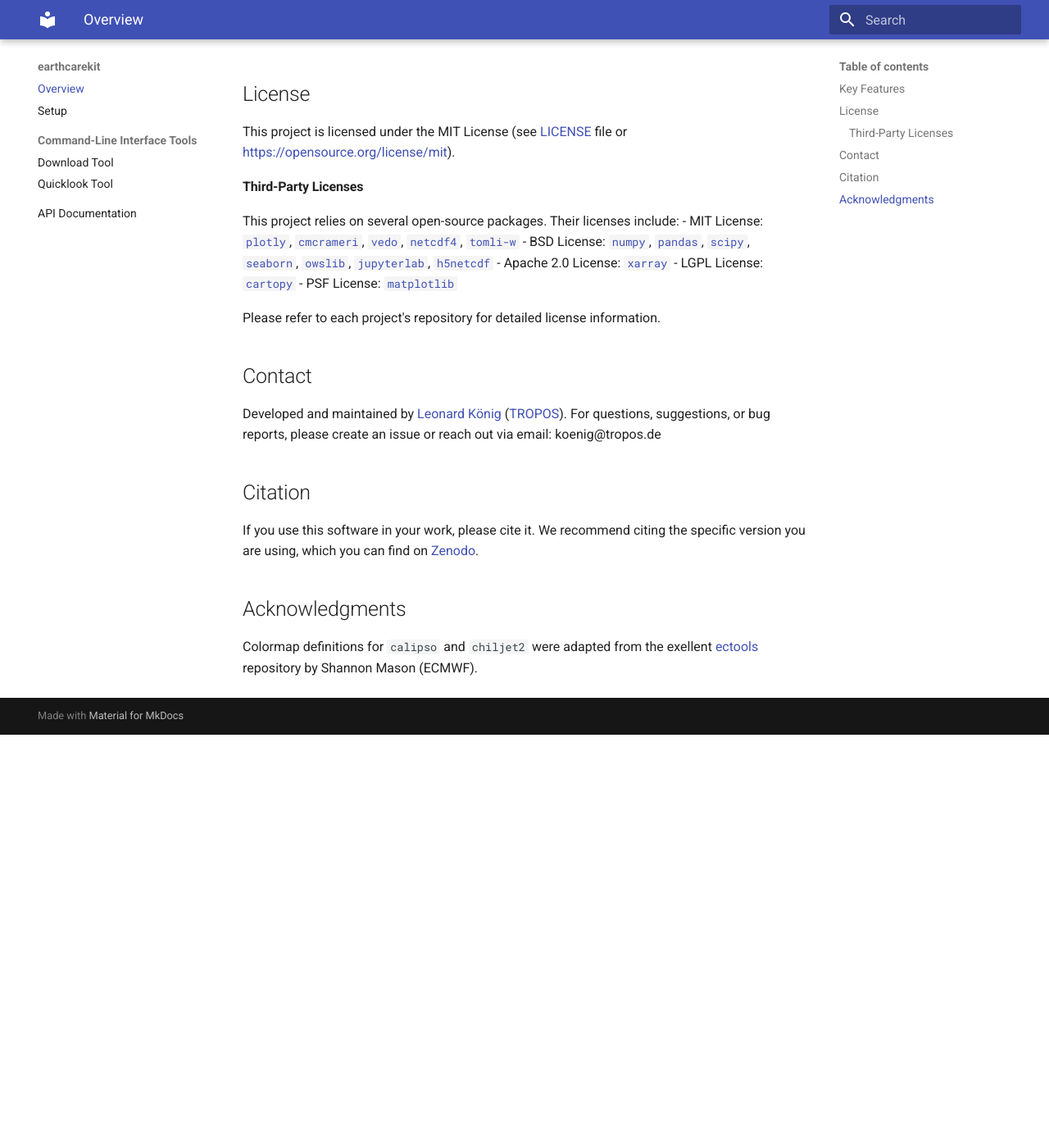
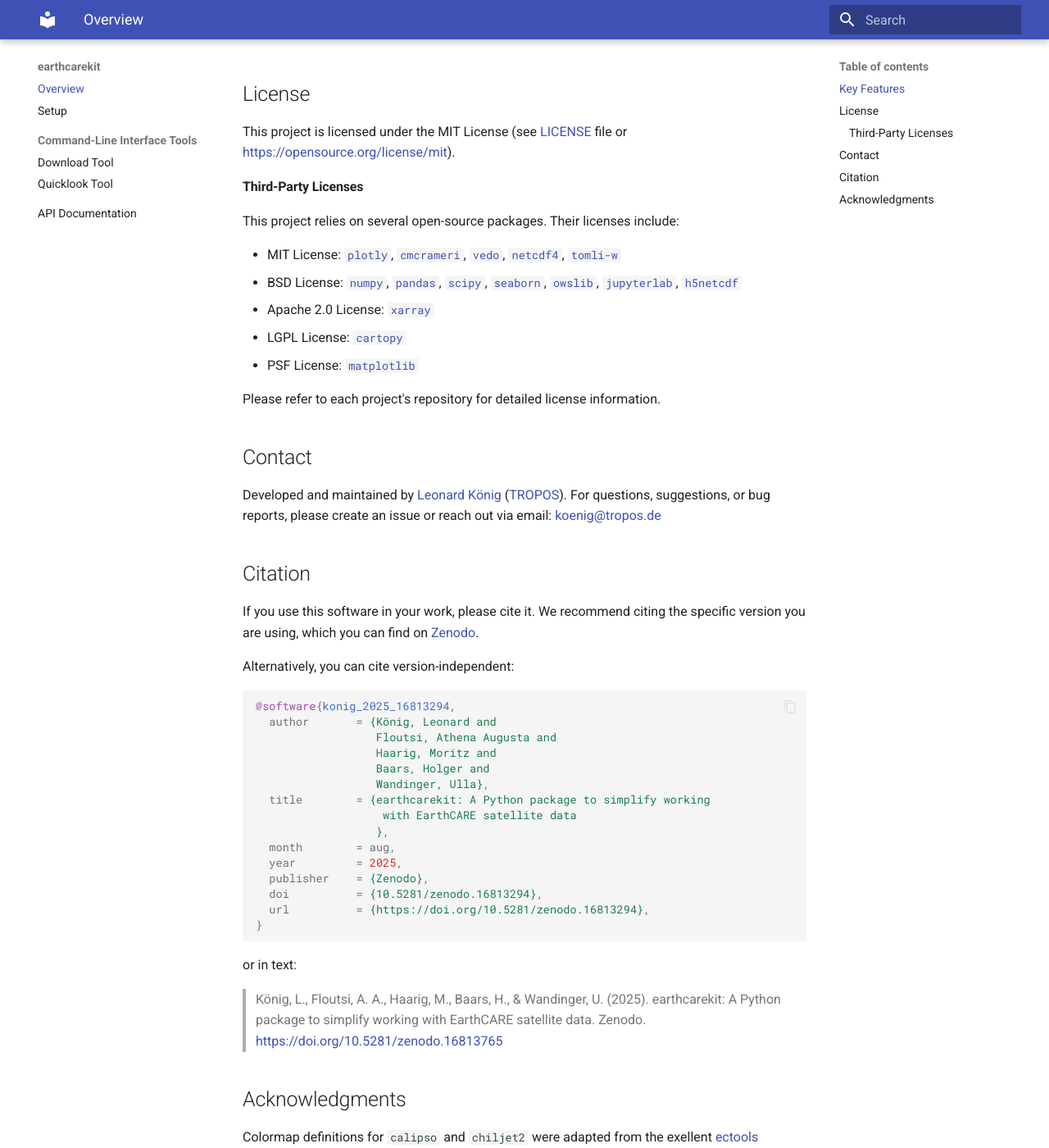
Before and after one commit to TROPOS-RSD/earthcarekit, an MkDocs documentation site: the page built from docs/index.md, in a window 1280 px wide and 1400 px high, scrolled down 824 px. Shown: the whole window at 82% size. Built offline with MkDocs 1.6.1 and Material for MkDocs 9.7.7, drawn with Linux system fonts in a browser that asks for light colours; before the commit the page ends 1720 px from its top, so only the background shows below that.

Commit message:
Edited docs

````diff
--- a/docs/index.md
+++ b/docs/index.md
@@ -29,7 +29,9 @@
 
 #### Third-Party Licenses
 
-This project relies on several open-source packages. Their licenses include:
+This project relies on several open-source packages.
+Their licenses include:
+
 - MIT License: [`plotly`](https://dash.plotly.com/), [`cmcrameri`](https://github.com/callumrollo/cmcrameri), [`vedo`](https://vedo.embl.es/), [`netcdf4`](https://unidata.github.io/netcdf4-python/), [`tomli-w`](https://github.com/hukkin/tomli-w)
 - BSD License: [`numpy`](https://numpy.org/), [`pandas`](https://pandas.pydata.org/), [`scipy`](https://scipy.org/), [`seaborn`](https://seaborn.pydata.org/), [`owslib`](https://github.com/geopython/OWSLib), [`jupyterlab`](https://jupyter.org/), [`h5netcdf`](https://h5netcdf.org/index.html)
 - Apache 2.0 License: [`xarray`](https://xarray.dev/)
@@ -41,12 +43,35 @@
 ## Contact
 
 Developed and maintained by [Leonard König](https://orcid.org/0009-0004-3095-3969) ([TROPOS](https://www.tropos.de/en/)).
-For questions, suggestions, or bug reports, please create an issue or reach out via email: koenig@tropos.de
+For questions, suggestions, or bug reports, please create an issue or reach out via email: [koenig@tropos.de](koenig@tropos.de)
 
 ## Citation
 
 If you use this software in your work, please cite it.
-We recommend citing the specific version you are using, which you can find on [Zenodo](https://doi.org/10.5281/zenodo.16813765).
+We recommend citing the specific version you are using, which you can find on [Zenodo](https://doi.org/10.5281/zenodo.16813294).
+
+Alternatively, you can cite version-independent:
+```bibtex
+@software{konig_2025_16813294,
+  author       = {König, Leonard and
+                  Floutsi, Athena Augusta and
+                  Haarig, Moritz and
+                  Baars, Holger and
+                  Wandinger, Ulla},
+  title        = {earthcarekit: A Python package to simplify working
+                   with EarthCARE satellite data
+                  },
+  month        = aug,
+  year         = 2025,
+  publisher    = {Zenodo},
+  doi          = {10.5281/zenodo.16813294},
+  url          = {https://doi.org/10.5281/zenodo.16813294},
+}
+```
+
+or in text:
+
+> König, L., Floutsi, A. A., Haarig, M., Baars, H., & Wandinger, U. (2025). earthcarekit: A Python package to simplify working with EarthCARE satellite data. Zenodo. [https://doi.org/10.5281/zenodo.16813765](https://doi.org/10.5281/zenodo.16813765)
 
 ## Acknowledgments
 
````
